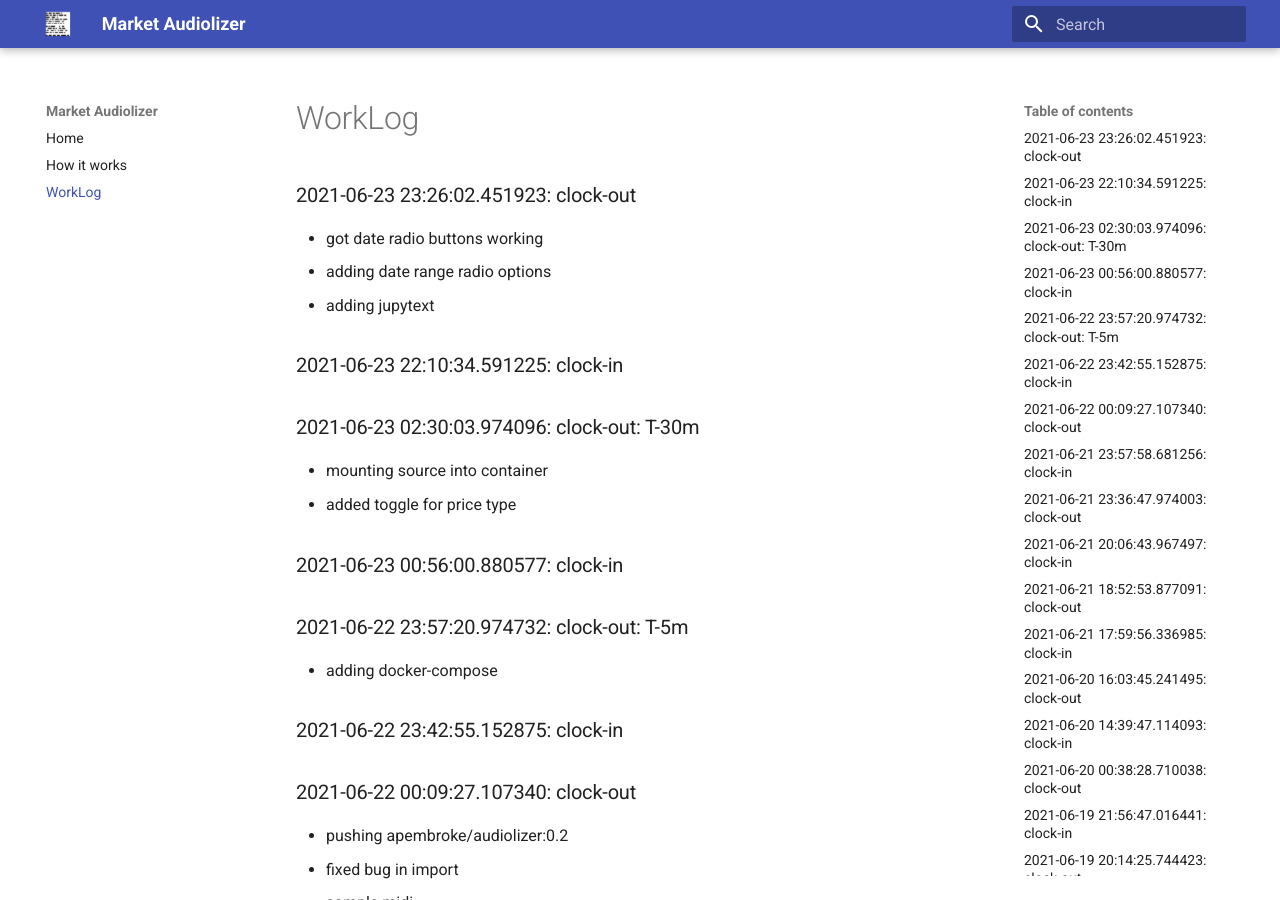
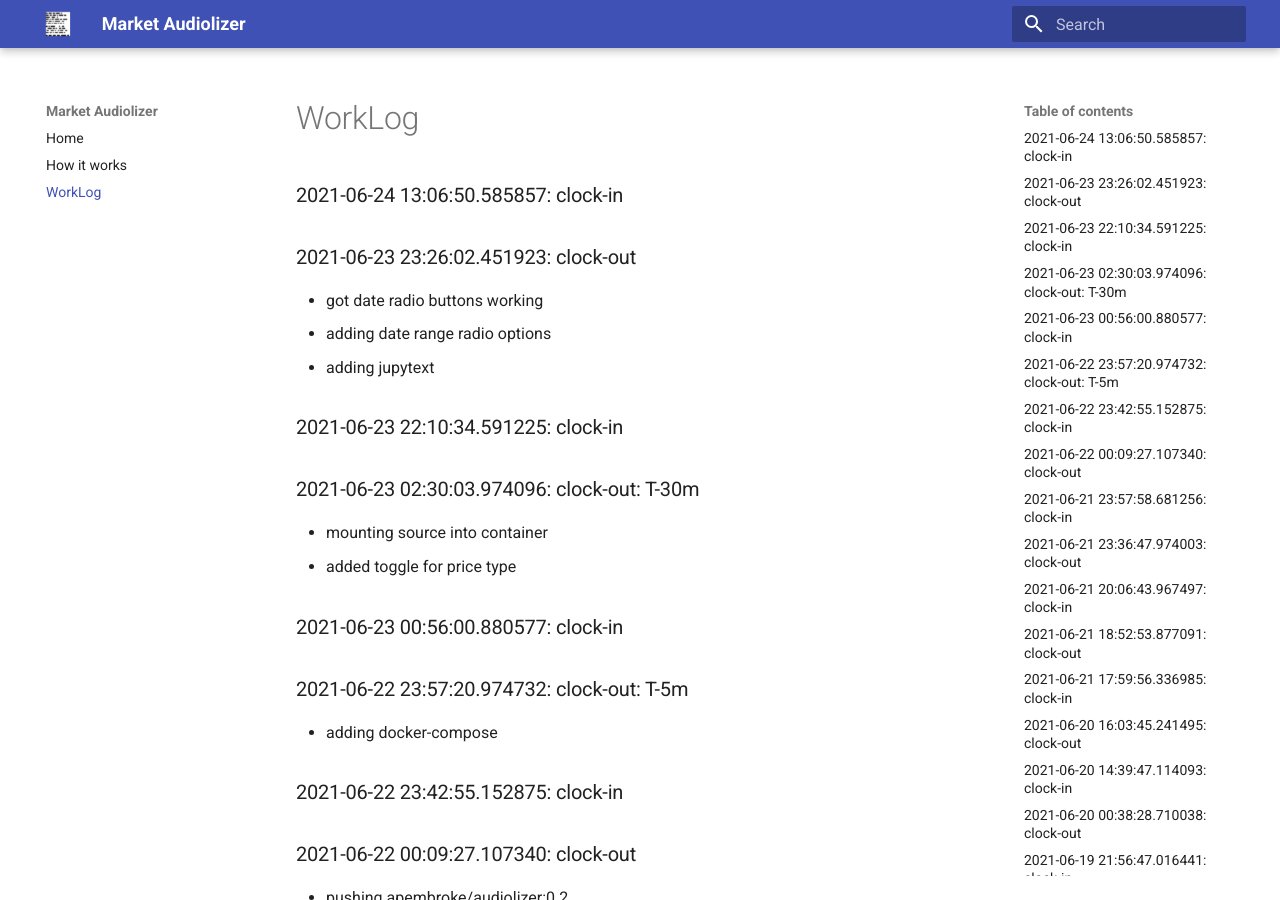
Before and after one commit to asherp/audiolizer, an MkDocs documentation site: the page built from docs/WorkLog.md, in a window 1280 px wide and 900 px high. Built offline with MkDocs 1.6.1 and Material for MkDocs 9.7.7, drawn with Linux system fonts in a browser that asks for light colours.

Commit message:
clock-in

```diff
--- a/WorkLog.md
+++ b/WorkLog.md
@@ -1,3 +1,6 @@
+
+### 2021-06-24 13:06:50.585857: clock-in
+
 ### 2021-06-23 23:26:02.451923: clock-out
 
 * got date radio buttons working
```
